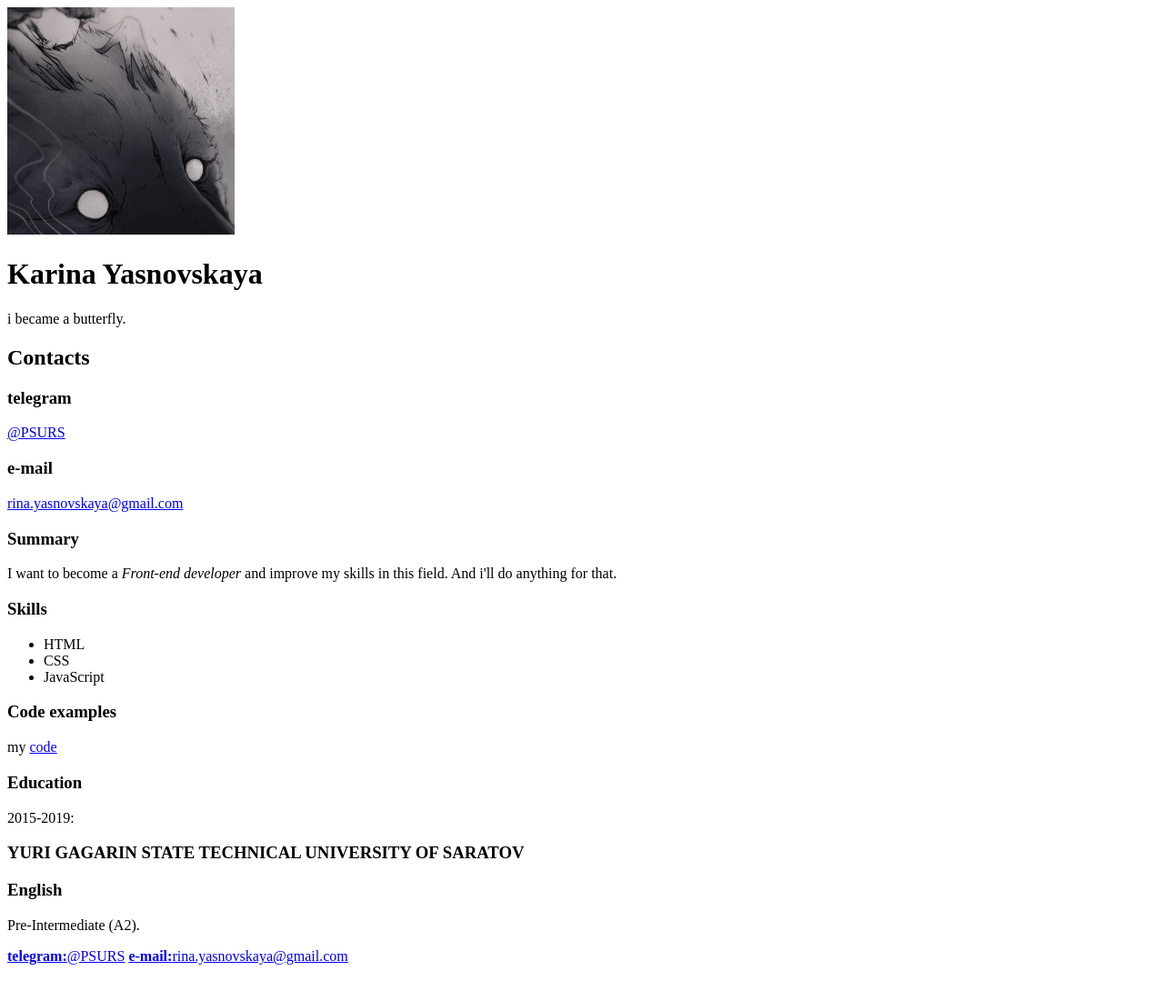
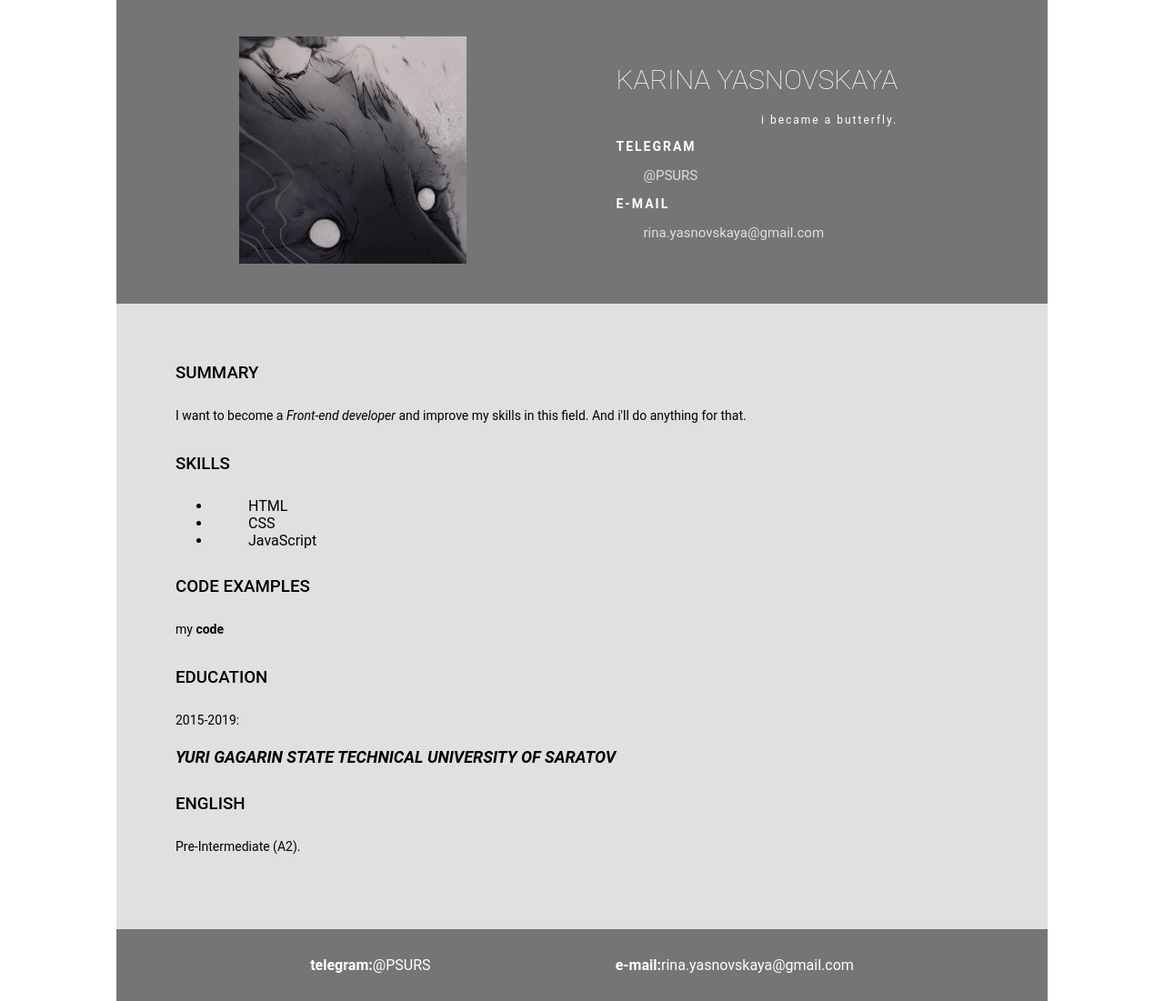
Before and after one commit to RinaYasnovskaya/rsschool-cv, a plain HTML site: page index.html in a window 1280 px wide. Shown: the whole page at 91% size. Before the commit the page ends 1069 px from the top, so only its background shows below. Drawn offline with Linux system fonts and the light colour scheme.

Commit message:
style: add styles for cv page

```diff
--- a/index.html
+++ b/index.html
@@ -15,9 +15,8 @@
             </div>
             <div class="header_information">
                 <h1 class="info_title">Karina Yasnovskaya</h1>
-                <p class="info_qoute">i became a butterfly.</p>
+                <p class="info_quote">i became a butterfly.</p>
                 <div class="contacts">
-                    <h2 class="contacts_title">Contacts</h2>
                     <div class="contact_item">
                         <h3 class="contact_title">telegram</h3>
                         <a class="contact_text" href="https://t.me/PSURS">@PSURS</a>
--- a/style.css
+++ b/style.css
@@ -0,0 +1,131 @@
+body {
+    box-sizing: border-box;
+    margin: 0;
+    padding: 0;
+    font-family: 'Roboto', sans-serif;
+}
+
+*, *::after, *::before {
+    box-sizing: inherit;
+}
+
+.container {
+    max-width: 1024px;
+    margin: 0 auto;
+    background-color: #e0e0e0;
+}
+
+.header {
+    display: flex;
+    justify-content: space-evenly;
+    color: #ffffff;
+    background-color: #757575;
+}
+
+img{
+    margin: 40px 0;
+}
+
+.header_information{
+    margin: 50px 30px 20px;
+}
+
+.info_title{
+    text-transform: uppercase;
+    font-weight: 200;
+    font-size: 30px;
+}
+
+.info_quote{
+    font-size: 12px;
+    letter-spacing: 2px;
+    text-align: right;
+}
+
+h2{
+    text-transform: uppercase;
+    margin-bottom: 10px;
+    font-size: 20px;
+    font-weight: 200;
+}
+
+.contact_title{
+    font-size: 14px;
+    text-transform: uppercase;
+    letter-spacing: 2px;
+}
+
+.contact_text{
+    padding-left: 30px;
+    font-size: 15px;
+    color: #e0e0e0;
+    text-decoration: none;
+}
+
+a:hover {
+    color: #111111;
+}
+
+.main {
+    padding: 25px;
+}
+
+.about{
+    min-height: 100%;
+    padding: 40px 40px;
+}
+
+.about a{
+    font-weight: 600;
+    color: #000;
+    text-decoration: none;
+}
+
+.about_item{
+    margin-bottom: 30px;
+}
+
+.about_item:last-child {
+    margin-bottom: 0;
+}
+
+.about_item_title{
+    margin: 0;
+    padding-bottom: 10px;
+    text-transform: uppercase;
+    font-weight: 500;
+}
+
+.about_item_text{
+    font-size: 14px;
+    line-height: 24px;
+}
+
+.about_list_item{
+    position: relative;
+    padding-left: 40px;
+}
+
+.about_edu_title{
+    font-weight: 600;
+    font-size: 18px;
+    font-style: italic;
+    text-transform: uppercase;
+}
+
+footer{
+    background-color: #757575;
+}
+
+.foo_about_contacts{
+    display: flex;
+    justify-content: space-evenly;
+    padding: 30px;
+    text-align: center;
+}
+
+.foo_contact{
+    padding: 0 20px;
+    text-decoration: none;
+    color: #ffffff;
+}
```
